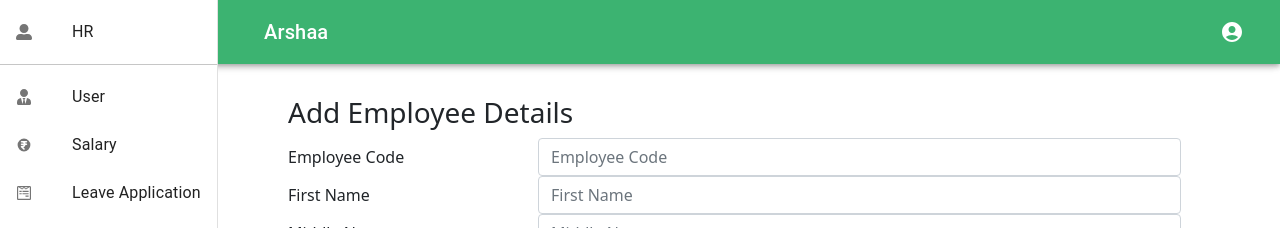
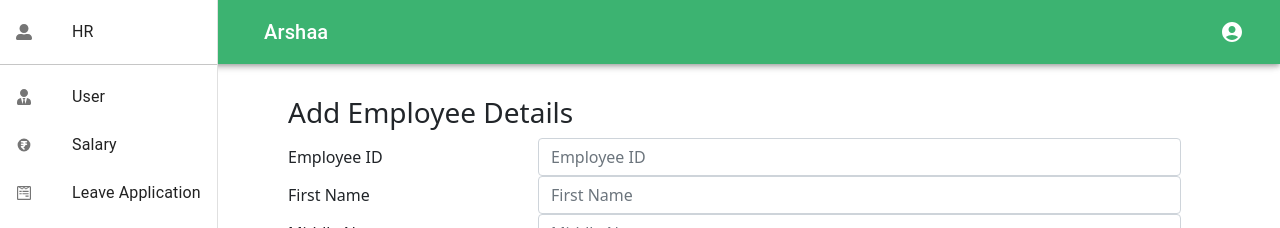
Before and after one commit to MRDJsekhar/hrm-frontend, a React (Create React App) app: page /addemployee in a window 1280 px wide. Shown: the top 228 px of the page. Built offline with nearby package versions, Linux system fonts and the light colour scheme; a small style sheet from the web is missing.

Commit message:
modified

```diff
--- a/src/pages/AddEmplyoeeForm.jsx
+++ b/src/pages/AddEmplyoeeForm.jsx
@@ -8,7 +8,7 @@ const AddEmployeeForm = () => {
 	const navigate = useNavigate();
 
 	const initialData = {
-		employeeCode: '',
+		employeeId: '',
 		firstName: '',
 		middleName: '',
 		lastName: '',
@@ -37,7 +37,7 @@ const AddEmployeeForm = () => {
 		const data = await res.data;
 		console.log(data);
 		setDetails({
-			employeeCode: '',
+			employeeId: '',
 			firstName: '',
 			middleName: '',
 			lastName: '',
@@ -58,15 +58,15 @@ const AddEmployeeForm = () => {
 				<Form id="form" onSubmit={submitData}>
 					<Form.Group as={Row}>
 						<Form.Label column sm={3}>
-							Employee Code
+							Employee ID
 						</Form.Label>
 						<Col sm={8} className="form-input">
 							<Form.Control
 								onChange={handleData}
-								value={details.employeeCode}
-								name="employeeCode"
+								value={details.employeeId}
+								name="employeeId"
 								type="text"
-								placeholder="Employee Code"
+								placeholder="Employee ID"
 								required
 							/>
 						</Col>
--- a/src/pages/EmployeeDetails.jsx
+++ b/src/pages/EmployeeDetails.jsx
@@ -21,7 +21,7 @@ const EmployeeDetails = () => {
 					<thead>
 						<tr>
 							<th class="text-uppercase text-secondary text-xxs font-weight-bolder opacity-7">
-								Employee Code
+								Employee ID
 							</th>
 							<th class="text-uppercase text-secondary text-xxs font-weight-bolder opacity-7">
 								First Name
@@ -58,7 +58,7 @@ const EmployeeDetails = () => {
 								<td>
 									<div class="d-flex px-2 py-1">
 										<div class="d-flex flex-column justify-content-center">
-											<h6 class="mb-0 text-xs">{data.employeeCode}</h6>
+											<h6 class="mb-0 text-xs">{data.employeeId}</h6>
 										</div>
 									</div>
 								</td>
```
